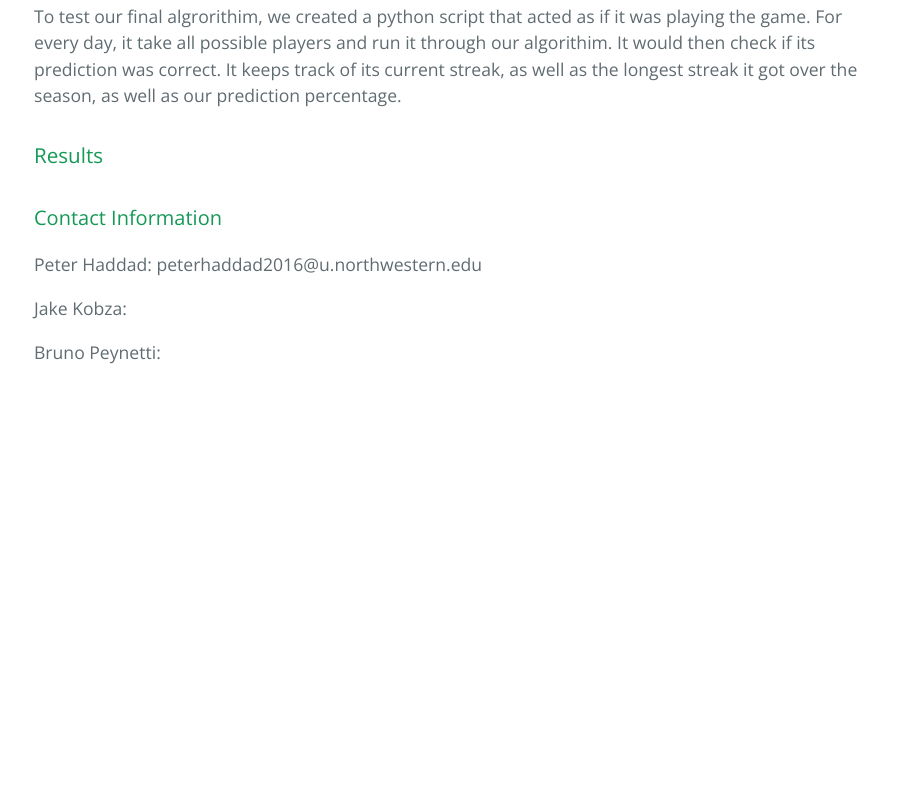
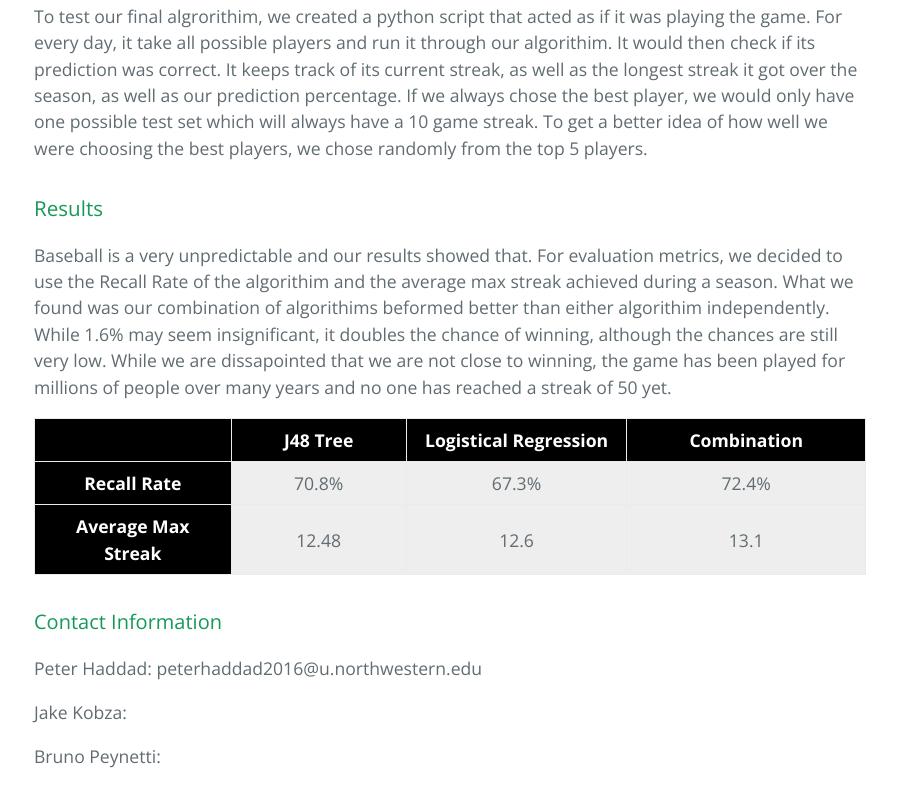
Before and after one commit to peterhad313/beat_the_streak_site, a plain HTML site: page index.html in a window 1280 px wide. Shown: the part 1820-2627 px from the top of the page, without its empty margins (190-1087 px from the left). Before the commit the page ends 2235 px from the top, so only its background shows below. Drawn offline with nearby package versions, Linux system fonts and the light colour scheme.

Commit message:
Just need to proofread and add Jake's graph

```diff
--- a/index.html
+++ b/index.html
@@ -13,8 +13,8 @@
     <section class="page-header">
       <h1 class="project-name">Beat the Streak</h1>
       <h2 class="project-tagline">A Northwestern Univeristy Machine Learning Project</h2>
-      <a href="https://github.com/peterhad313/beat_the_streak_site" class="btn">View on GitHub</a>
-      <a href="https://github.com/peterhad313/beat_the_streak_site/zipball/master" class="btn">Download .zip</a>
+      <a href="https://github.com/bpeynetti/Beat_the_streak" class="btn">View on GitHub</a>
+      <a href="https://github.com/bpeynetti/Beat_the_streak/zipball/master" class="btn">Download .zip</a>
 
     </section>
 
@@ -55,12 +55,33 @@ The Problem</h3>
 
 <h3>Training and Testing</h3>
 <p>To train our models, we gathered our data from several sources, primarily Retrosheet, baseball-refrence.com and ESPN. We used the 2009 to 2012 season for training and the 2013 season for testing. Some of the stats were just averages, such as batting average and WHIP. Others were calculated from game data, such as batting hot streaks, hitter plate apperances per game and plate apearances per game. We then ued excel to merge the various csv files into one file with all our data. Finally, we used a python script to convert this into a .arff file readable by Weka.</p>
-<p> To test our final algrorithim, we created a python script that acted as if it was playing the game. For every day, it take all possible players and run it through our algorithim. It would then check if its prediction was correct. It keeps track of its current streak, as well as the longest streak it got over the season, as well as our prediction percentage.</p>
+<p> To test our final algrorithim, we created a python script that acted as if it was playing the game. For every day, it take all possible players and run it through our algorithim. It would then check if its prediction was correct. It keeps track of its current streak, as well as the longest streak it got over the season, as well as our prediction percentage. If we always chose the best player, we would only have one possible test set which will always have a 10 game streak. To get a better idea of how well we were choosing the best players, we chose randomly from the top 5 players. </p>
 
 <h3>Results</h3>
+<p>Baseball is a very unpredictable and our results showed that. For evaluation metrics, we decided to use the Recall Rate of the algorithim and the average max streak achieved during a season. What we found was our combination of algorithims beformed better than either algorithim independently. While 1.6% may seem insignificant, it doubles the chance of winning, although the chances are still very low. While we are dissapointed that we are not close to winning, the game has been played for millions of people over many years and no one has reached a streak of 50 yet.</p>
+
+
+<table class="myTable">
+<tr>
+<th></th><th>J48 Tree</th><th>Logistical Regression</th><th>Combination</th>
+</tr>
+<tr>
+<th> Recall Rate</th><td>70.8%</td><td>67.3%</td><td>72.4%</td>
+</tr>
+<tr>
+<th>Average Max Streak</th><td>12.48</td><td>12.6</td><td>13.1</td>
+</tr>
+</table>
+
 
 <h2 class="project-tagline"> Contact Information</h2>
 <p>Peter Haddad: peterhaddad2016@u.northwestern.edu</p>
 <p>Jake Kobza: </p>
 <p>Bruno Peynetti:</p>
 </html>
+
+<style type="text/css">
+.myTable { width:200px;background-color:#eee;border-collapse:collapse; }
+.myTable th { background-color:#000;color:white;width:10%; }
+.myTable td, .myTable th { padding:5px;border:1px solid #000; text-align: center}
+</style>
```
